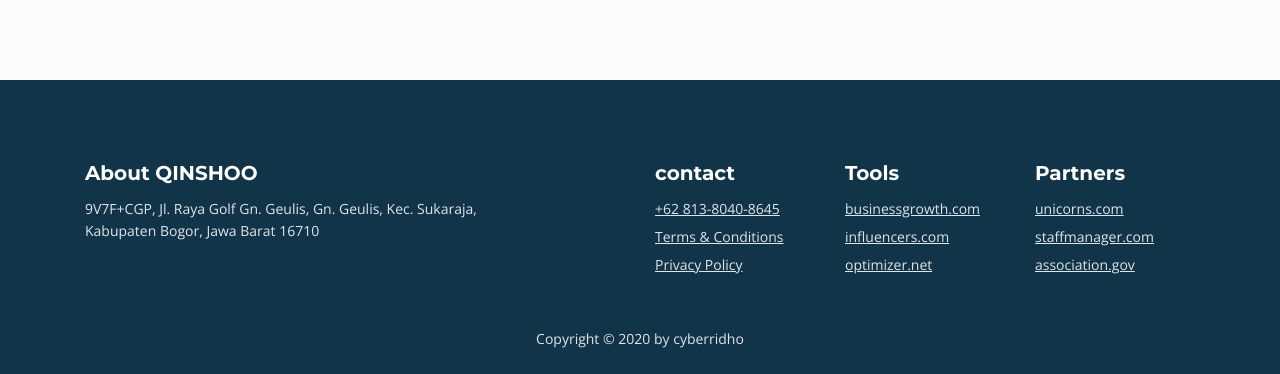
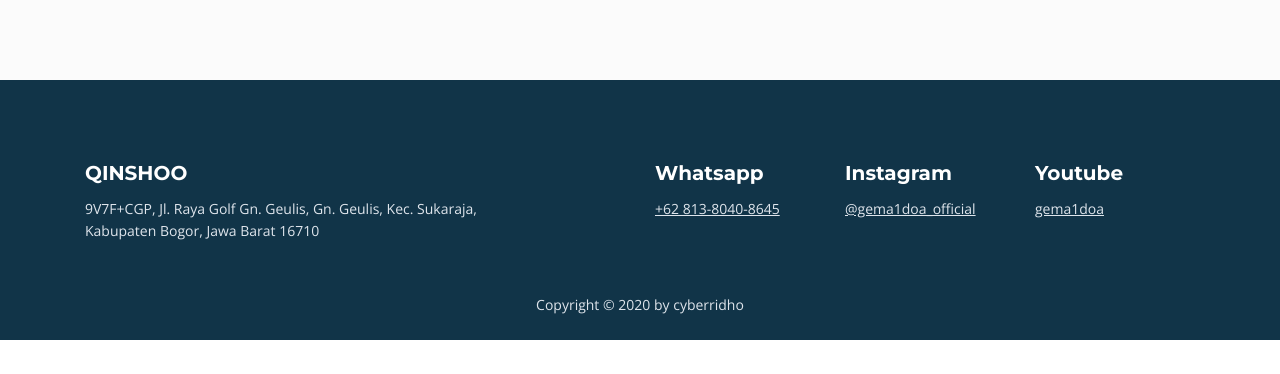
Before and after one commit to shidranfijar/yayasan-gema1doa, a plain HTML site: page index.html in a window 1280 px wide. Shown: the part 4331-4705 px from the top of the page. After the commit the page ends 4671 px from the top, so only its background shows below. Drawn offline with nearby package versions, Linux system fonts and the light colour scheme.

Commit message:
last maybe

```diff
--- a/index.html
+++ b/index.html
@@ -591,54 +591,37 @@
             <div class="row">
                 <div class="col-md-6">
                     <div class="text-container about">
-                        <h4>About QINSHOO</h4>
+                        <h4>QINSHOO</h4>
                         <p class="white">9V7F+CGP, Jl. Raya Golf Gn. Geulis, Gn. Geulis, Kec. Sukaraja, Kabupaten Bogor, Jawa Barat 16710</p>
                     </div> <!-- end of text-container -->
                 </div> <!-- end of col -->
                 <div class="col-md-2">
                     <div class="text-container">
-                        <h4>contact </h4>
+                        <h4>Whatsapp</h4>
                         <ul class="list-unstyled li-space-lg white">
                             <li>
-                                <a class="white" href="tel:6281380408645">+62 813-8040-8645</a>
+                                <a class="white" href="https://api.whatsapp.com/send?phone=6285773870553&text=assalamu%27alaikum,%20mau%20order%20web">+62 813-8040-8645</a>
                             </li>
-                            <li>
-                                <a class="white" href="terms-conditions.html">Terms & Conditions</a>
-                            </li>
-                            <li>
-                                <a class="white" href="privacy-policy.html">Privacy Policy</a>
                             </li>
                         </ul>
                     </div> <!-- end of text-container -->
                 </div> <!-- end of col -->
                 <div class="col-md-2">
                     <div class="text-container">
-                        <h4>Tools</h4>
+                        <h4>Instagram</h4>
                         <ul class="list-unstyled li-space-lg">
                             <li>
-                                <a class="white" href="#your-link">businessgrowth.com</a>
-                            </li>
-                            <li>
-                               <a class="white" href="#your-link">influencers.com</a>
-                            </li>
-                            <li class="media">
-                                <a class="white" href="#your-link">optimizer.net</a>
+                                <a class="white" href="https://www.instagram.com/gema1doa_official/?hl=id">@gema1doa_official</a>
                             </li>
                         </ul>
                     </div> <!-- end of text-container -->
                 </div> <!-- end of col -->
                 <div class="col-md-2">
                     <div class="text-container">
-                        <h4>Partners</h4>
+                        <h4>Youtube</h4>
                         <ul class="list-unstyled li-space-lg">
                             <li>
-                                <a class="white" href="#your-link">unicorns.com</a>
-                            </li>
-                            <li>
-                                <a class="white" href="#your-link">staffmanager.com</a>
-                            </li>
-                            <li>
-                                <a class="white" href="#your-link">association.gov</a>
+                                <a class="white" href="https://www.youtube.com/watch?v=xDczrEiRA4A&ab_channel=PesantrenTadabburAl-Qur%27an">gema1doa</a>
                             </li>
                         </ul>
                     </div> <!-- end of text-container -->
@@ -654,7 +637,7 @@
         <div class="container">
             <div class="row">
                 <div class="col-lg-12">
-                    <p class="p-small">Copyright © 2020 <a href="https://inovatik.com">by cyberridho</a></p>
+                    <p class="p-small">Copyright © 2020 <a href="https://www.instagram.com/cyberridho/?hl=id">by cyberridho</a></p>
                 </div> <!-- end of col -->
             </div> <!-- enf of row -->
         </div> <!-- end of container -->
```
